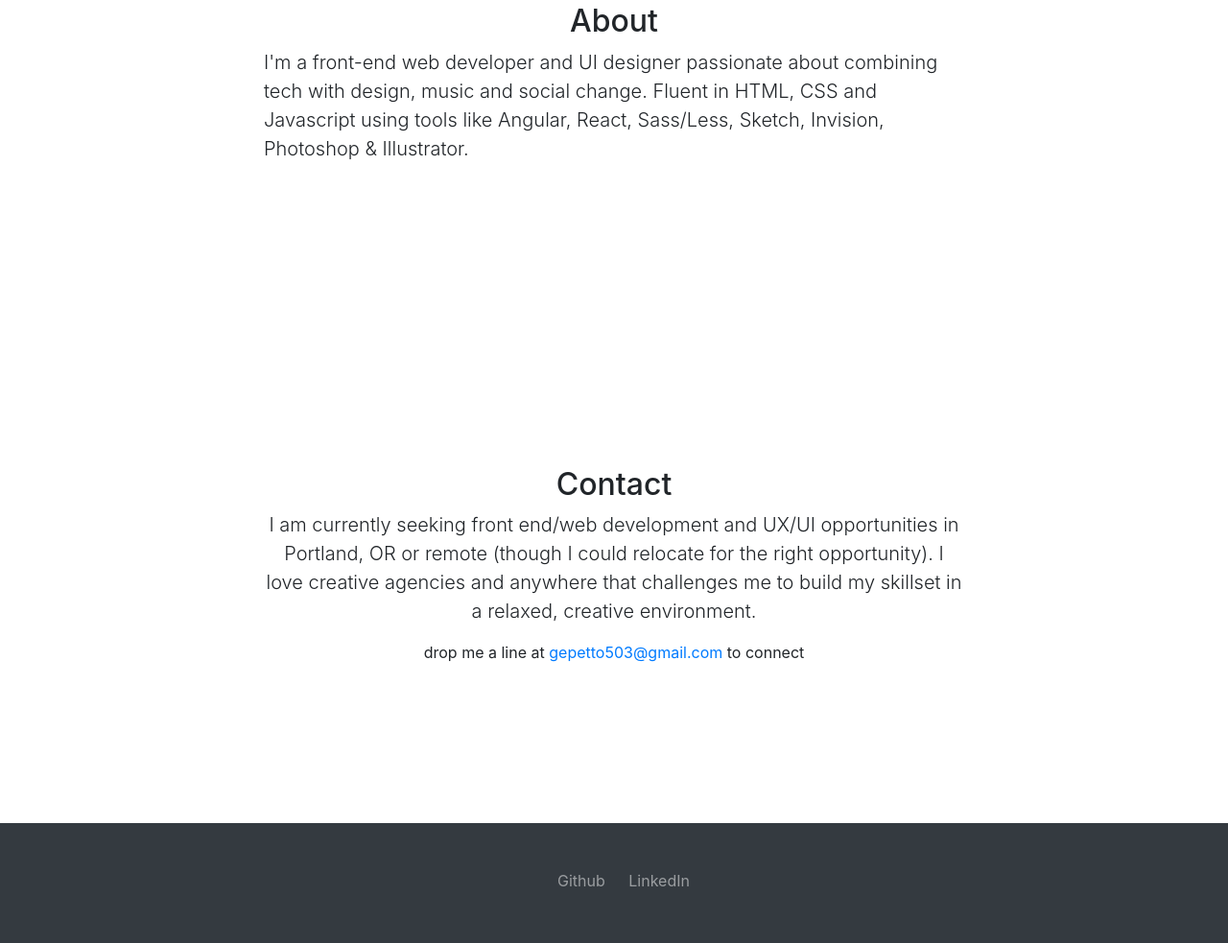
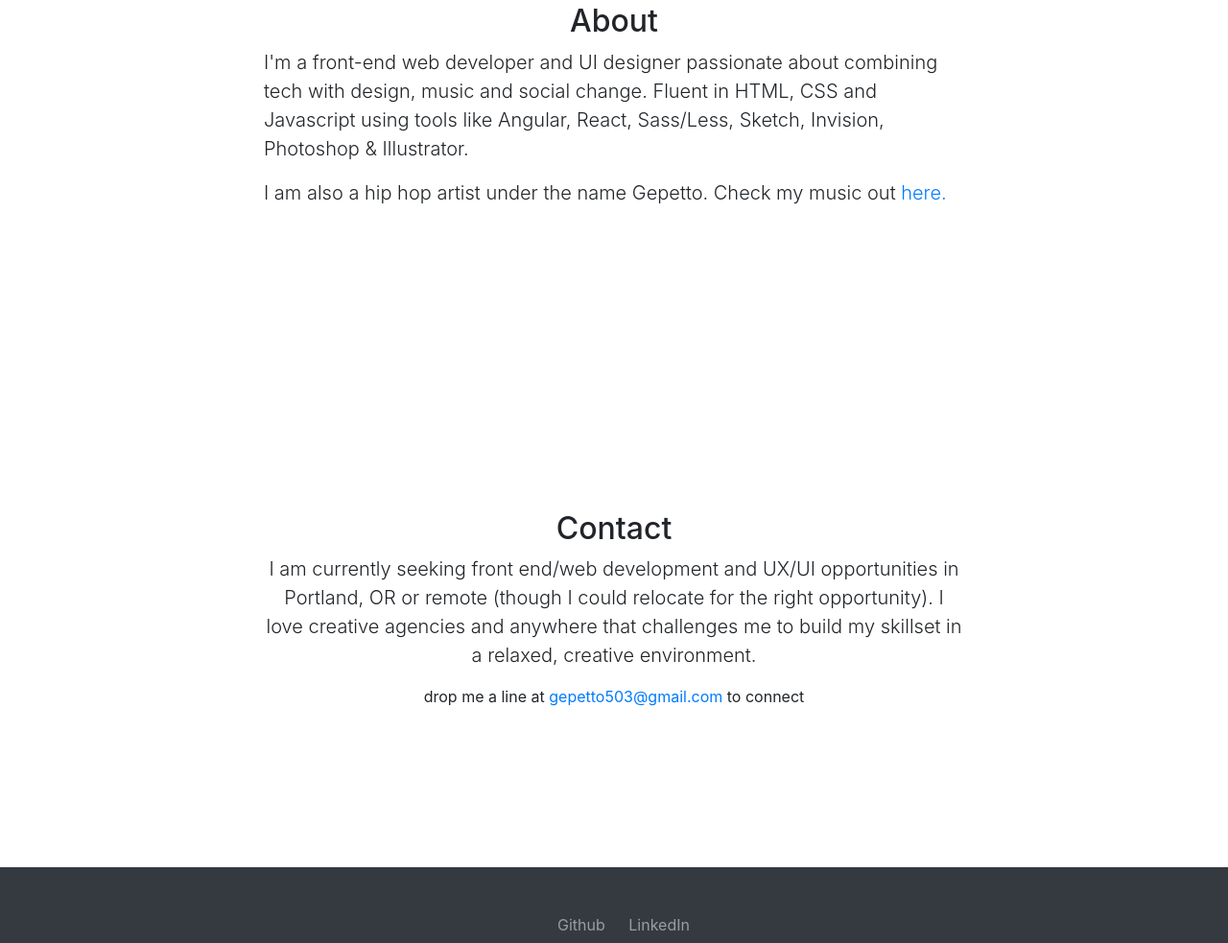
Before and after one commit to gepetto503/portfoolio, a website with bundled scripts: page index.html in a window 1280 px wide. Shown: the part 1773-2756 px from the top of the page at 96% size. Built offline with nearby package versions, Linux system fonts and the light colour scheme.

Commit message:
add music link to about

```diff
--- a/index.html
+++ b/index.html
@@ -104,6 +104,7 @@
           <div class="col-lg-8 mx-auto">
             <h2 class="text-center">About</h2>
             <p class="lead">I'm a front-end web developer and UI designer passionate about combining tech with design, music and social change. Fluent in HTML, CSS and Javascript using tools like Angular, React, Sass/Less, Sketch, Invision, Photoshop & Illustrator.</p>
+            <p class="lead">I am also a hip hop artist under the name Gepetto.  Check my music out <a href="http://gepettomusic.com" target="blank">here.</a></p>
           </div>
         </div>
       </div>
```
